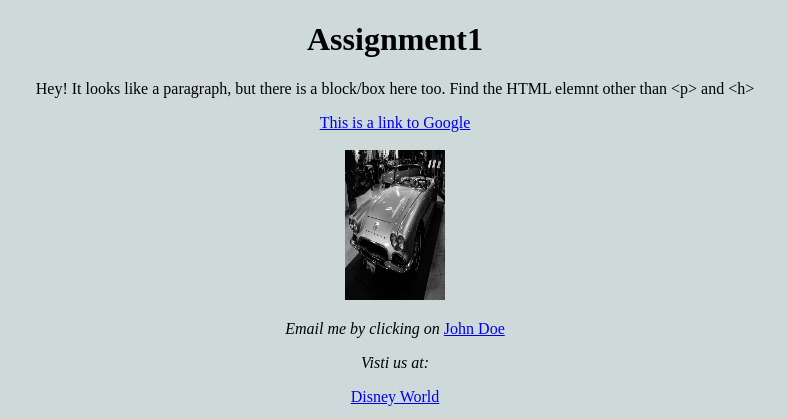
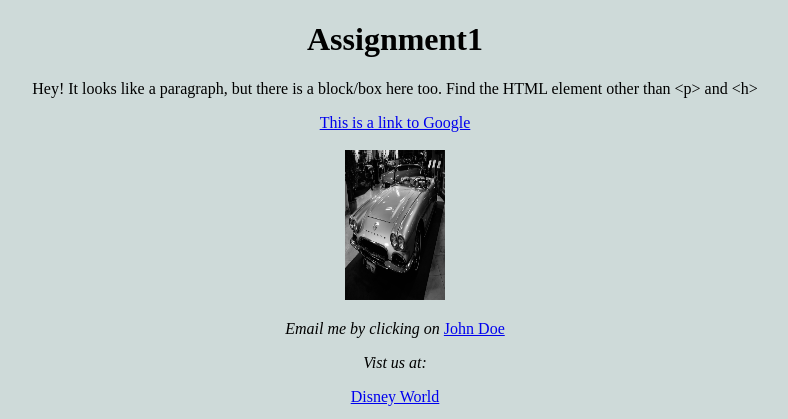
Before and after one commit to LedioDylgjeri/assignment1, a plain HTML site: page index.html in a window 1280 px wide. Shown: the top 419 px of the page, 245-1033 px from the left. Drawn offline with Linux system fonts and the light colour scheme.

```diff
--- a/index.html
+++ b/index.html
@@ -8,11 +8,11 @@
 </head>
 <body style="background-color: rgba(206, 218, 217, 0.986); text-align: center;">
   <h1>Assignment1</h1>
-  <p>Hey! It looks like a paragraph, but there is a block/box here too. Find the HTML elemnt other than &lt;p&gt and &lt;h&gt</p>
+  <p>Hey! It looks like a paragraph, but there is a block/box here too. Find the HTML element other than &lt;p&gt and &lt;h&gt</p>
   <a href="https://www.google.com" target="_blank">This is a link to Google</a> <br> <br>
   <img src="./P4.jpg" alt="car" width="100" height="150">
   <p><i>Email me by clicking on </i> <a href="mailto:johndoe@johndoe.com">John Doe</a></p>
-  <p><i>Visti us at:</i></p>
+  <p><i>Vist us at:</i></p>
   <a href="https://disneyworld.disney.go.com/" target="_blank">Disney World</a>
   <p>Box 678, Disneyland <br>USA</p>
   <h1>Bonus! Create A Table</h1>
```
